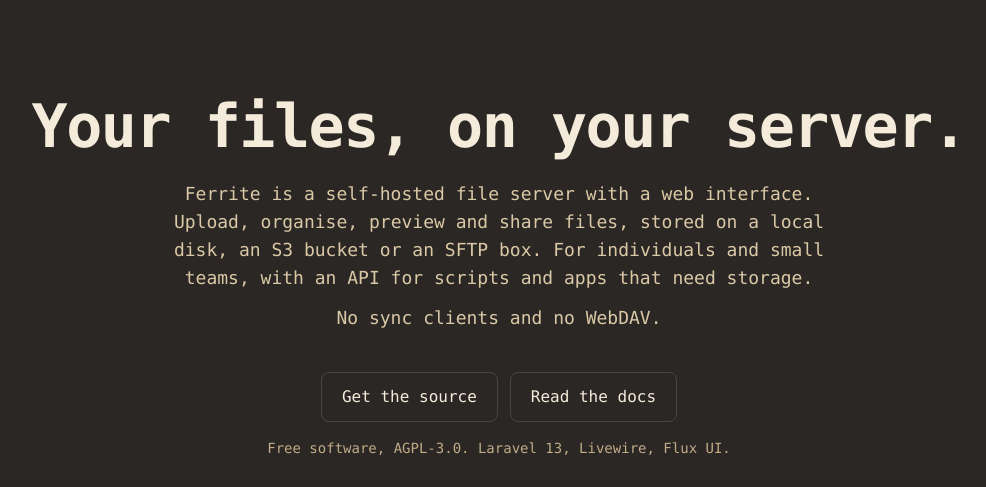
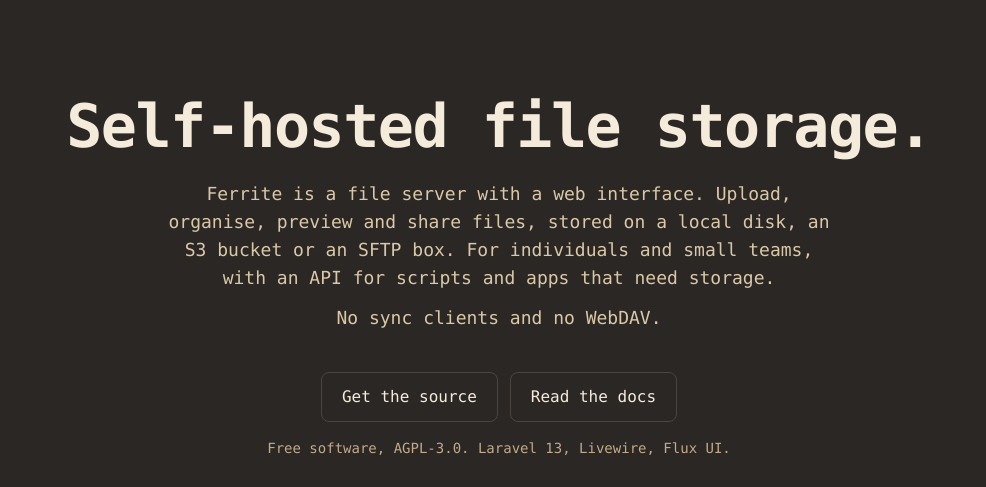
Before and after one commit to zhoorta/ferrite, a Laravel app: template resources/views/landing.blade.php in a window 1280 px wide. Shown: the part 98-585 px from the top of the page, without its empty margins (141-1127 px from the left). Run offline with Laravel 12, Linux system fonts and the light colour scheme; the template is opened without the code that fills it, so the values that code supplies are empty; style sheets or scripts are compiled from the project's sources; some libraries are stand-ins or nearby versions.

Commit message:
Project page: headline 'Self-hosted file storage.'

```diff
--- a/resources/views/landing.blade.php
+++ b/resources/views/landing.blade.php
@@ -37,9 +37,9 @@
 
         <main class="mx-auto max-w-5xl px-4">
             <section class="py-16 text-center sm:py-24">
-                <h1 class="font-serif text-4xl font-semibold tracking-tight sm:text-6xl">Your files, on your server.</h1>
+                <h1 class="font-serif text-4xl font-semibold tracking-tight sm:text-6xl">Self-hosted file storage.</h1>
                 <p class="mx-auto mt-6 max-w-2xl text-lg text-zinc-600 dark:text-zinc-400">
-                    Ferrite is a self-hosted file server with a web interface. Upload, organise, preview and share files, stored on a local disk, an S3 bucket or an SFTP box.
+                    Ferrite is a file server with a web interface. Upload, organise, preview and share files, stored on a local disk, an S3 bucket or an SFTP box.
                     For individuals and small teams, with an API for scripts and apps that need storage.
                 </p>
                 <p class="mx-auto mt-3 max-w-2xl text-lg text-zinc-600 dark:text-zinc-400">No sync clients and no WebDAV.
```
Also changed, not shown: tests/Feature/Public/LandingAndDemoTest.php (+1 -1 lines).
